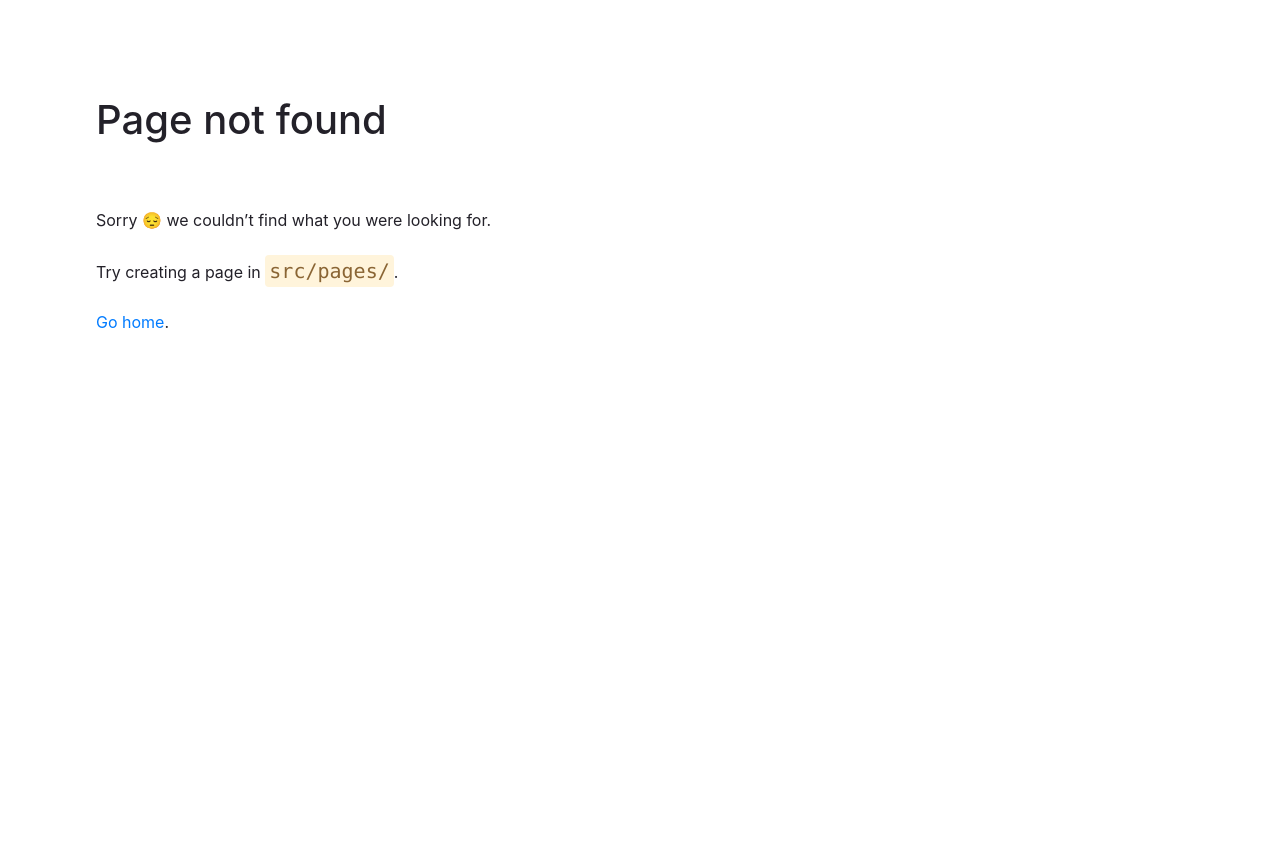
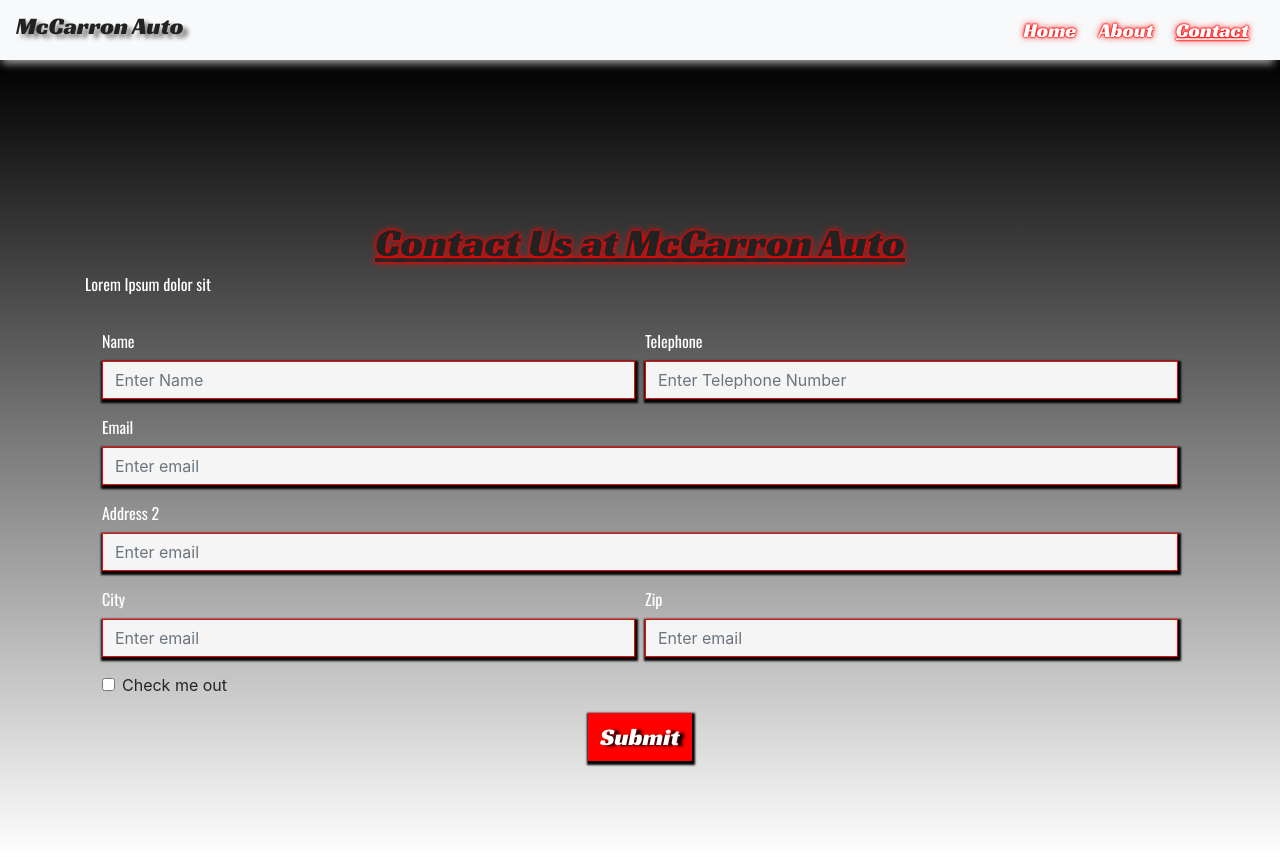
Before and after one commit to carrigan223/mikerd2, a Gatsby site: page /contact in a window 1280 px wide. Before the commit this address had no page. Before the commit the page ends 800 px from the top, so only its background shows below. Built offline with nearby package versions, Linux system fonts and the light colour scheme; Gatsby itself is replaced by a stand-in of ours.

Commit message:
added contact page

```diff
--- /dev/null
+++ b/src/components/contactform.js
@@ -0,0 +1,94 @@
+import * as React from "react";
+import Layout from "../components/layout";
+import styled from "@emotion/styled";
+import { Form, Container, Row, Col, Button } from "react-bootstrap";
+
+const PageStyling = styled("div")`
+  background-image: linear-gradient(to bottom, black, white);
+  padding-bottom: 4rem;
+  padding-top: 10rem;
+`;
+
+const FormContainer = styled(Container)`
+  padding: 2rem;
+`;
+
+const FormInputs = styled(Form.Control)`
+  background-color: whitesmoke;
+  border-radius: 0;
+  border-width: 1px;
+  border-color: red;
+  box-shadow: 1px 2px 2px 2px black;
+`;
+
+const FormLabel = styled(Form.Label)`
+  color: white;
+  font-family: "oswald";
+`;
+
+const FormButton = styled(Button)`
+  background-color: red;
+  border: none;
+  border-radius: 0;
+  box-shadow: 1px 2px 2px 2px black;
+  font-family: "Racing Sans One";
+  text-shadow: 5px 1px 3px black;
+  font-size: 1.5rem;
+`;
+
+const ButtonContainer = styled(Row)`
+  justify-content: center;
+`;
+
+const ContactForm = () => {
+  return (
+    <FormContainer>
+      <Form>
+        <Form.Row>
+          <Form.Group as={Col} controlId="formGridName">
+            <FormLabel>Name</FormLabel>
+            <FormInputs type="name" placeholder="Enter Name" />
+          </Form.Group>
+
+          <Form.Group as={Col} controlId="formGridTelephone">
+            <FormLabel>Telephone</FormLabel>
+            <FormInputs type="telephone" placeholder="Enter Telephone Number" />
+          </Form.Group>
+        </Form.Row>
+
+        <Form.Group controlId="formGridEmail">
+          <FormLabel>Email</FormLabel>
+          <FormInputs type="email" placeholder="Enter email" />
+        </Form.Group>
+
+        <Form.Group controlId="formGridAddress2">
+          <FormLabel>Address 2</FormLabel>
+          <FormInputs type="email" placeholder="Enter email" />
+        </Form.Group>
+
+        <Form.Row>
+          <Form.Group as={Col} controlId="formGridCity">
+            <FormLabel>City</FormLabel>
+            <FormInputs type="email" placeholder="Enter email" />
+          </Form.Group>
+
+          <Form.Group as={Col} controlId="formGridZip">
+            <FormLabel>Zip</FormLabel>
+            <FormInputs type="email" placeholder="Enter email" />
+          </Form.Group>
+        </Form.Row>
+
+        <Form.Group id="formGridCheckbox">
+          <Form.Check type="checkbox" label="Check me out" />
+        </Form.Group>
+        <ButtonContainer>
+          <FormButton variant="primary" type="submit">
+            Submit
+          </FormButton>
+        </ButtonContainer>
+      </Form>
+    </FormContainer>
+  );
+};
+
+export default ContactForm;
--- a/src/components/header.js
+++ b/src/components/header.js
@@ -5,7 +5,6 @@ import { Navbar, Nav } from "react-bootstrap";
 
 const CustomNav = styled(Navbar)`
   box-shadow: -2px 8px 8px -4px #999;
-
 `;
 
 const NavLink = styled(Link)`
@@ -49,7 +48,12 @@ export default function Header() {
           <NavLink to="/" activeClassName="current-page">
             Home
           </NavLink>
-          <NavLink to="/about">About</NavLink>
+          <NavLink to="/about" activeClassName="current-page">
+            About
+          </NavLink>
+          <NavLink to="/contact" activeClassName="current-page">
+            Contact
+          </NavLink>
         </Nav>
       </Navbar.Collapse>
     </CustomNav>
--- a/src/components/layout.js
+++ b/src/components/layout.js
@@ -33,23 +33,6 @@ const Layout = ({ children }) => {
       </Helmet>
       <Header />
       <main>{children}</main>
-      <footer
-        css={css`
-          background-image: linear-gradient(
-            to bottom,
-            rgba(0, 0, 0, 0),
-            rgba(0, 0, 0, .1),
-            rgba(0, 0, 0, .2),
-            rgba(0, 0, 0, .3),
-            rgba(0, 0, 0, .4),
-            rgba(0, 0, 0, .5)
-
-          );
-          height: 6rem;
-        `}
-      >
-        <h1 css={css``}>Hello world</h1>
-      </footer>
     </>
   );
 };
--- /dev/null
+++ b/src/pages/contact.js
@@ -0,0 +1,50 @@
+import * as React from "react";
+import Layout from "../components/layout";
+import styled from "@emotion/styled";
+import { Container, Row, Col } from "react-bootstrap";
+import ContactForm from "../components/contactform";
+
+const PageStyling = styled("div")`
+  background-image: linear-gradient(to bottom, black, white);
+  padding-bottom: 4rem;
+  padding-top: 10rem;
+`;
+
+const PageHeader = styled("h1")`
+  text-shadow: 0 0 2px red, 0 0 2px red, 0 0 7px red, 0 0 1px red;
+  text-decoration: underline;
+
+`;
+
+const ContactText = styled("text")`
+  font-family: "Oswald";
+  font-size: 1rem;
+  color: white;
+`;
+
+const CenteredCol = styled(Col)`
+    display: flex;
+    justify-content: center;
+`;
+
+const ContactPage = () => {
+  return (
+    <Layout>
+      <PageStyling>
+        <Container>
+          <Row>
+            <CenteredCol xs={12}>
+              <PageHeader>Contact Us at McCarron Auto</PageHeader>
+            </CenteredCol>
+            <Col>
+              <ContactText>Lorem Ipsum dolor sit</ContactText>
+            </Col>
+          </Row>
+        </Container>
+        <ContactForm />
+      </PageStyling>
+    </Layout>
+  );
+};
+
+export default ContactPage;
```
